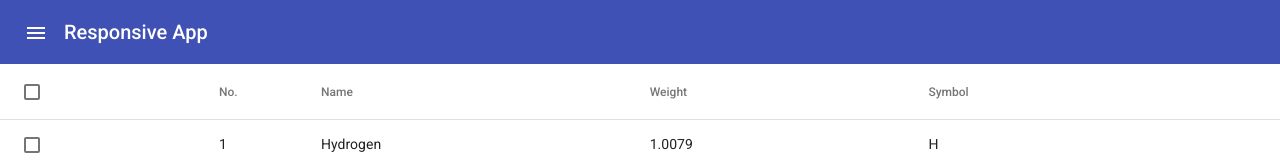
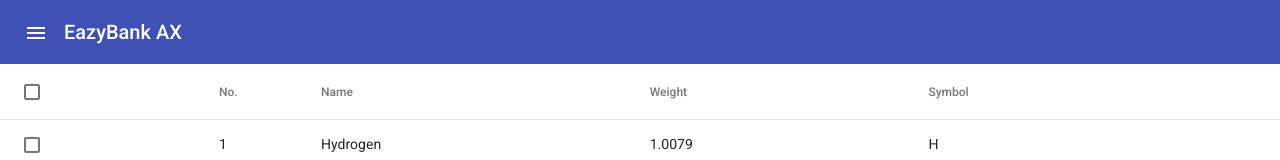
Before and after one commit to thesamtj/angularmaterial_uitest_forms, an Angular app: page / in a window 1280 px wide. Shown: the top 160 px of the page. Built offline with nearby package versions, Linux system fonts and the light colour scheme.

Commit message:
Change the name

```diff
--- a/src/app/navigation/sidenav/sidenav.component.html
+++ b/src/app/navigation/sidenav/sidenav.component.html
@@ -6,7 +6,7 @@
     <button mat-icon-button (click)="snav.toggle()">
       <mat-icon>menu</mat-icon>
     </button>
-    <h1 class="example-app-name">Responsive App</h1>
+    <h1 class="example-app-name">EazyBank AX</h1>
   </mat-toolbar>
 
   <mat-sidenav-container
--- a/src/app/navigation/sidenav/sidenav.component.ts
+++ b/src/app/navigation/sidenav/sidenav.component.ts
@@ -82,11 +82,11 @@ export class SidenavComponent implements OnDestroy {
       route: 'entradasGADE',
     },
     {
-      displayName: 'Expedientes',
+      displayName: 'Customer Service',
       iconName: 'description',
       children: [
         {
-          displayName: 'Mis Expedientes',
+          displayName: 'Customer Profile',
           iconName: 'how_to_reg',
           route: '/misexpedientes',
         },
```
